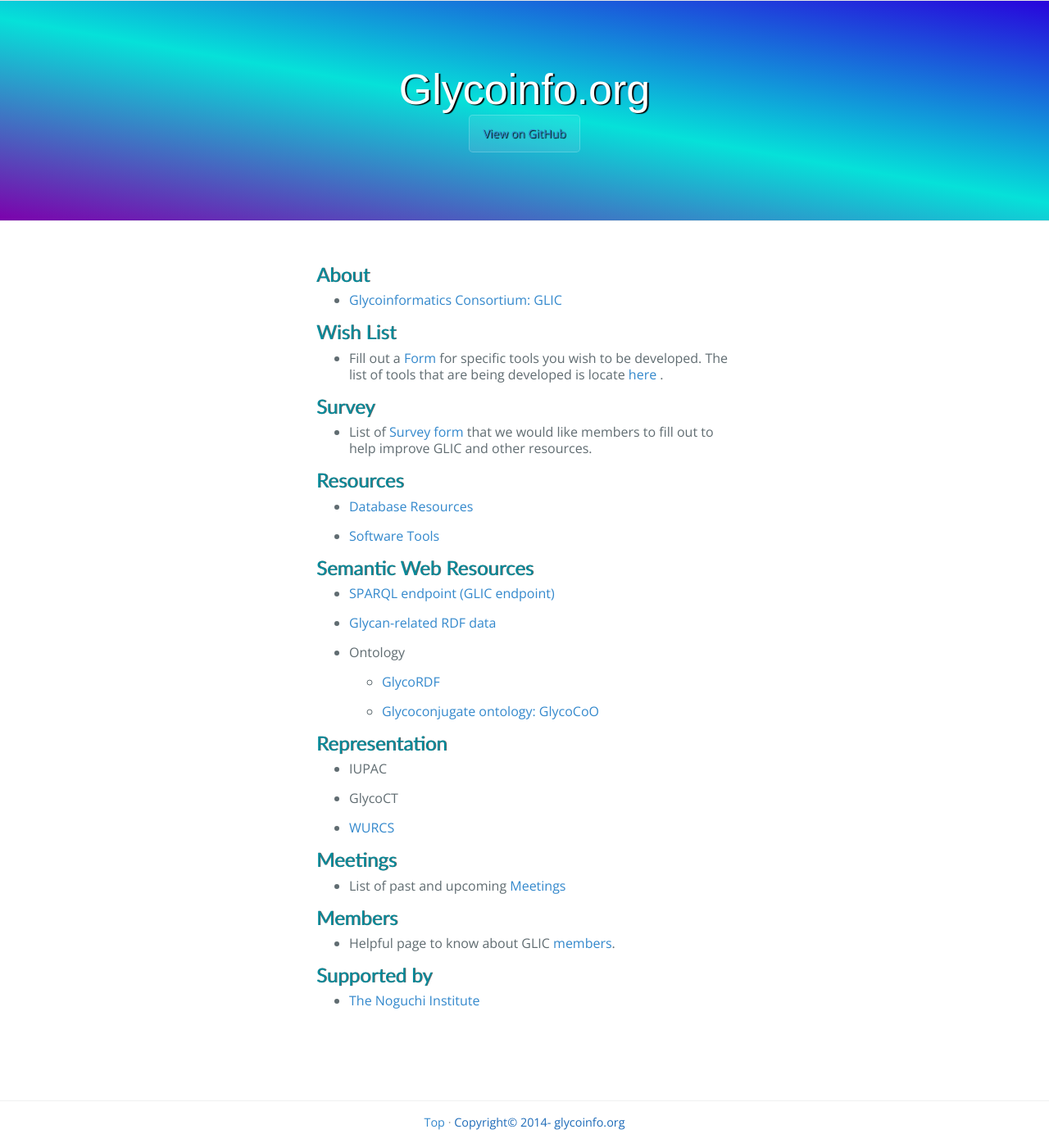
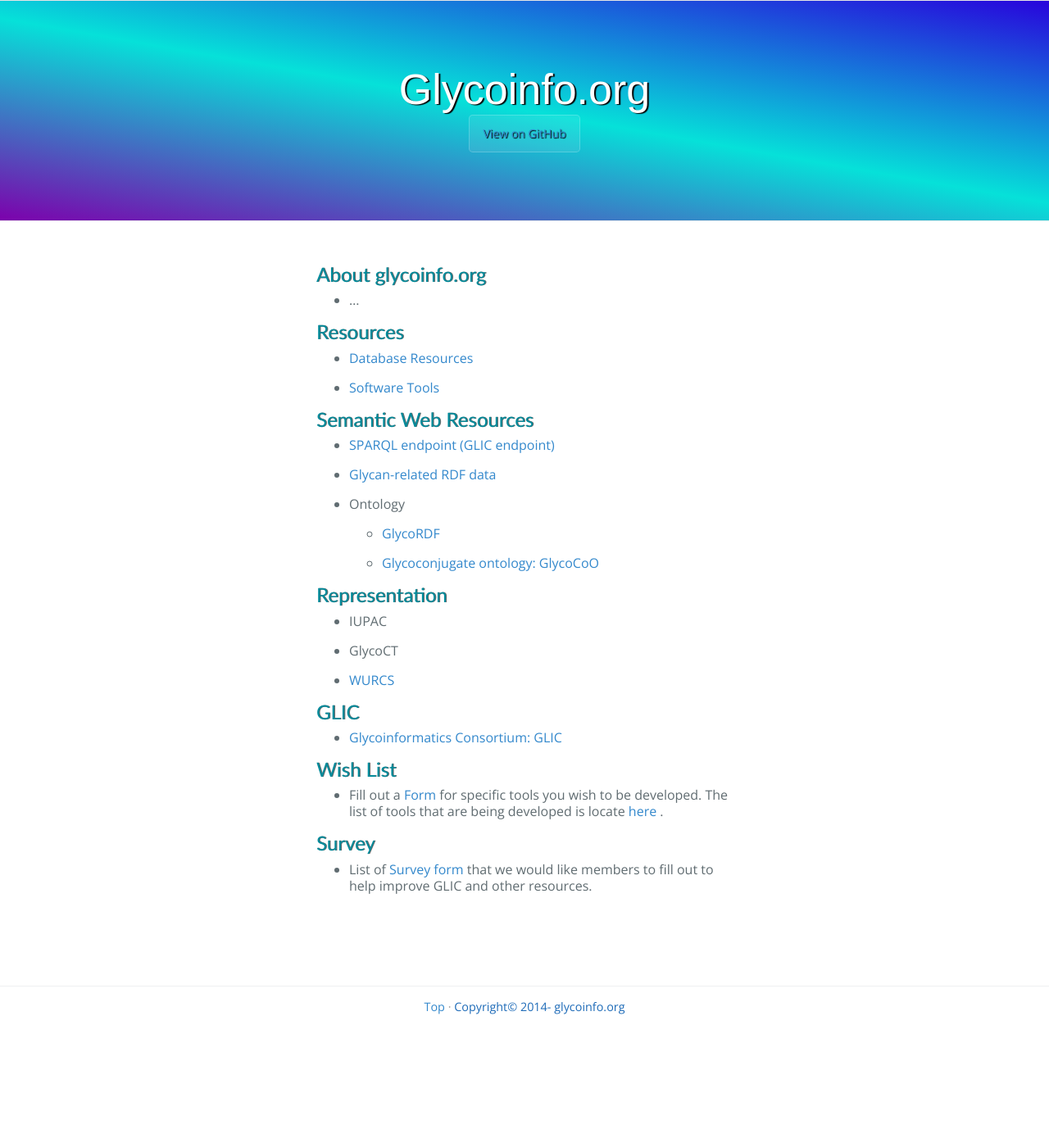
Before and after one commit to glycoinfo/www, a Jekyll site: the page built from index.md, in a window 1280 px wide. Shown: the whole page at 82% size. Built offline with Jekyll 4.4.1, drawn with Linux system fonts in a browser that asks for light colours; nearby versions of some CDN libraries; a script that is not in the unit is left out; after the commit the page ends 1254 px from its top, so only the background shows below that.

Commit message:
Update index.md

```diff
--- a/index.md
+++ b/index.md
@@ -1,21 +1,11 @@
 ---
-title: Glycoinformatics Consortium (GLIC)
+title: Glycoinfo.org
 layout: top
 ---
 
-### About
-* [Glycoinformatics Consortium: GLIC](http://glic.glycoinfo.org/)
+### About glycoinfo.org
 
-### Wish List
-
-* Fill out a [Form](http://glic.glycoinfo.org/wishList/)  for specific tools you wish to be developed.
-The list of tools that are being developed is locate [here](http://glic.glycoinfo.org/wishList/toolsList) .
-
-
-### Survey
-
-* List of [Survey form](http://glic.glycoinfo.org/survey)  that we would like members to fill out to help improve GLIC and other resources.
-
+* ...
 
 ### Resources
 
@@ -48,17 +38,16 @@
   * [WURCS](https://glycoinfo.github.io/WURCS/)
 
 
-
-### Meetings
-
-* List of past and upcoming [Meetings](http://glic.glycoinfo.org/meetings)
+### GLIC
+* [Glycoinformatics Consortium: GLIC](http://glic.glycoinfo.org/)
 
 
-### Members
+### Wish List
 
-* Helpful page to know about GLIC [members](http://glic.glycoinfo.org/member).
+* Fill out a [Form](http://glic.glycoinfo.org/wishList/)  for specific tools you wish to be developed.
+The list of tools that are being developed is locate [here](http://glic.glycoinfo.org/wishList/toolsList) .
 
 
-### Supported by
+### Survey
 
-* [The Noguchi Institute](http://noguchi.or.jp)
+* List of [Survey form](http://glic.glycoinfo.org/survey)  that we would like members to fill out to help improve GLIC and other resources.
```
